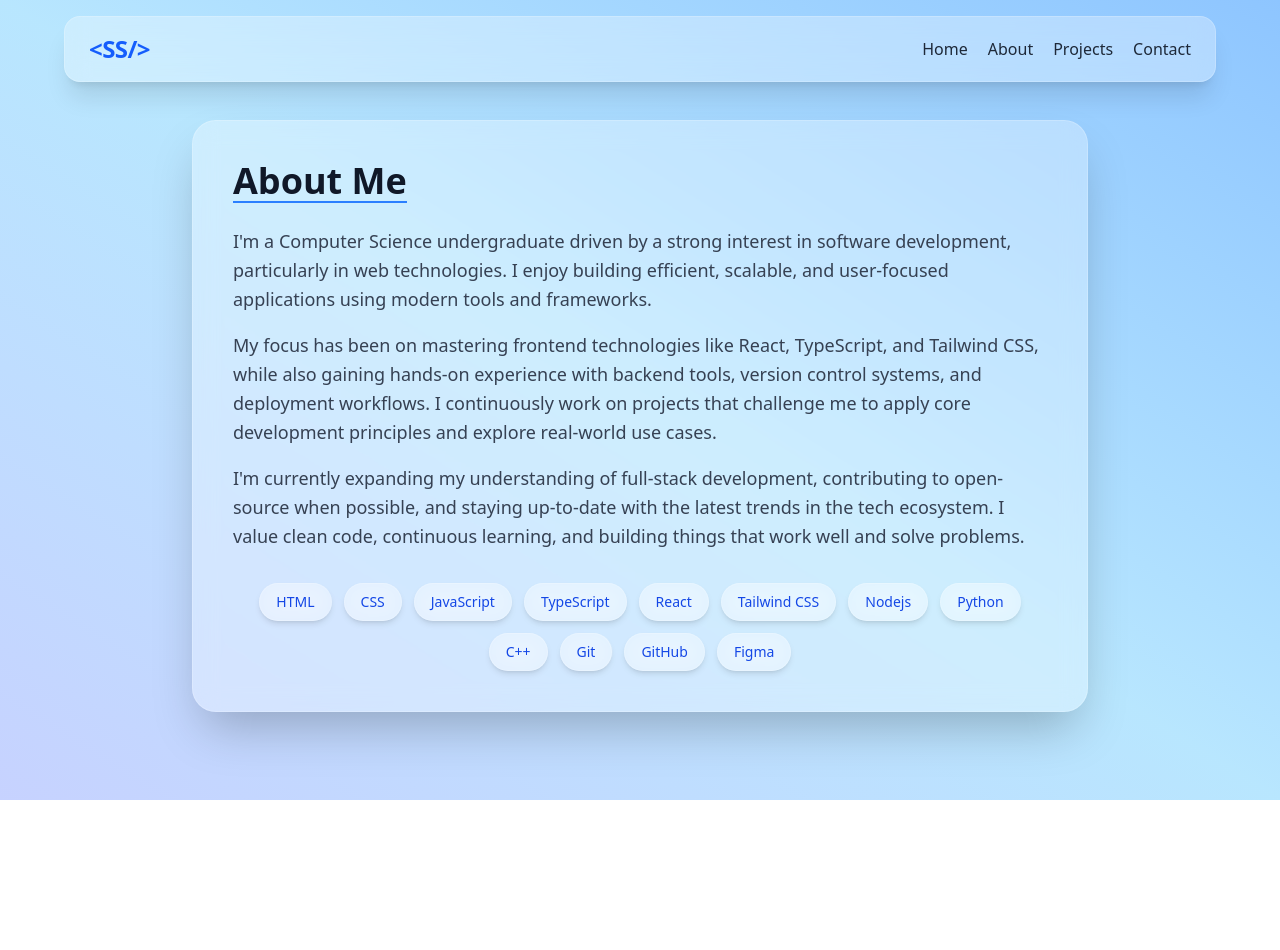
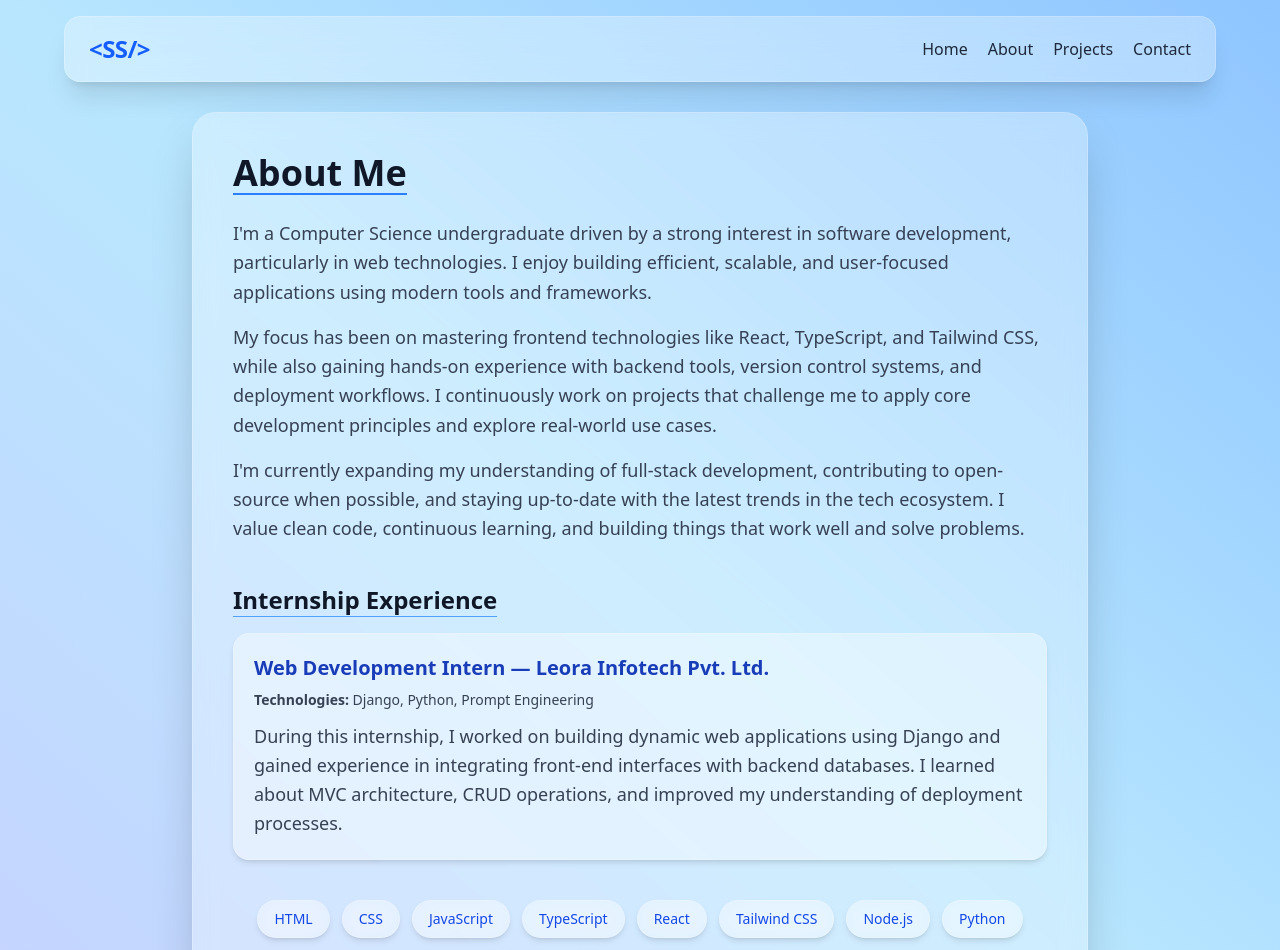
Before and after one commit to SSSwetha25/developer-portfolio, a React (Vite) app: page /about in a window 1280 px wide. Shown: the top 950 px of the page. Before the commit the page ends 800 px from the top, so only its background shows below. Built offline with nearby package versions, Linux system fonts and the light colour scheme.

Commit message:
Internship section

```diff
--- a/src/components/About.jsx
+++ b/src/components/About.jsx
@@ -1,46 +1,68 @@
 import { motion } from "framer-motion";
+
 export default function About() {
   return (
     <section className="pt-28 min-h-screen flex items-center justify-center bg-gradient-to-tr from-indigo-200 via-sky-200 to-blue-300 dark:from-gray-900 dark:via-gray-800 dark:to-gray-900 px-6 py-20 transition-colors">
-      {" "}
       <motion.div
         initial={{ opacity: 0, y: 50 }}
         animate={{ opacity: 1, y: 0 }}
         transition={{ duration: 0.8 }}
         className="max-w-4xl w-full bg-white/30 dark:bg-gray-900/30 backdrop-blur-md border border-white/20 dark:border-gray-700/40 shadow-2xl rounded-3xl p-10 text-gray-800 dark:text-gray-100"
       >
-        {" "}
         <h2 className="text-4xl font-extrabold mb-6 border-b-2 border-blue-500 inline-block text-gray-900 dark:text-white">
-          {" "}
-          About Me{" "}
-        </h2>{" "}
+          About Me
+        </h2>
+
         <div className="space-y-6 text-lg leading-relaxed">
-          {" "}
           <p className="text-lg text-gray-700 dark:text-gray-300 leading-relaxed mb-4">
-            {" "}
             I'm a Computer Science undergraduate driven by a strong interest in
             software development, particularly in web technologies. I enjoy
             building efficient, scalable, and user-focused applications using
-            modern tools and frameworks.{" "}
-          </p>{" "}
+            modern tools and frameworks.
+          </p>
+
           <p className="text-lg text-gray-700 dark:text-gray-300 leading-relaxed mb-4">
-            {" "}
             My focus has been on mastering frontend technologies like React,
             TypeScript, and Tailwind CSS, while also gaining hands-on experience
             with backend tools, version control systems, and deployment
             workflows. I continuously work on projects that challenge me to
-            apply core development principles and explore real-world use cases.{" "}
-          </p>{" "}
+            apply core development principles and explore real-world use cases.
+          </p>
+
           <p className="text-lg text-gray-700 dark:text-gray-300 leading-relaxed">
-            {" "}
             I'm currently expanding my understanding of full-stack development,
             contributing to open-source when possible, and staying up-to-date
             with the latest trends in the tech ecosystem. I value clean code,
             continuous learning, and building things that work well and solve
-            problems.{" "}
-          </p>{" "}
-          <div className="mt-8 flex flex-wrap gap-3 justify-center text-sm">
-            {" "}
+            problems.
+          </p>
+
+          {/* --- INTERNSHIP EXPERIENCE SECTION --- */}
+          <div className="mt-10">
+            <h3 className="text-2xl font-semibold text-gray-900 dark:text-white mb-4 border-b border-blue-400 inline-block">
+              Internship Experience
+            </h3>
+            <div className="space-y-4">
+              <div className="bg-white/40 dark:bg-gray-800/40 p-5 rounded-2xl border border-white/20 dark:border-gray-700/50 shadow-md">
+                <h4 className="text-xl font-semibold text-blue-800 dark:text-blue-300">
+                  Web Development Intern — Leora Infotech Pvt. Ltd.
+                </h4>
+                <p className="text-sm text-gray-700 dark:text-gray-300 mt-2">
+                  <strong>Technologies:</strong> Django, Python, Prompt Engineering
+                </p>
+                <p className="text-gray-700 dark:text-gray-400 mt-3">
+                  During this internship, I worked on building dynamic web
+                  applications using Django and gained experience in integrating
+                  front-end interfaces with backend databases. I learned about
+                  MVC architecture, CRUD operations, and improved my
+                  understanding of deployment processes.
+                </p>
+              </div>
+            </div>
+          </div>
+
+          {/* --- SKILLS SECTION --- */}
+          <div className="mt-10 flex flex-wrap gap-3 justify-center text-sm">
             {[
               "HTML",
               "CSS",
@@ -48,7 +70,7 @@ export default function About() {
               "TypeScript",
               "React",
               "Tailwind CSS",
-              "Nodejs",
+              "Node.js",
               "Python",
               "C++",
               "Git",
@@ -59,13 +81,12 @@ export default function About() {
                 key={skill}
                 className="px-4 py-2 bg-white/30 dark:bg-gray-700/50 backdrop-blur-md border border-white/20 dark:border-gray-600/50 text-blue-700 dark:text-blue-200 rounded-full shadow-md text-sm font-medium transition-all duration-300 hover:scale-105 hover:shadow-lg hover:border-blue-400/60"
               >
-                {" "}
-                {skill}{" "}
+                {skill}
               </span>
-            ))}{" "}
-          </div>{" "}
-        </div>{" "}
-      </motion.div>{" "}
+            ))}
+          </div>
+        </div>
+      </motion.div>
     </section>
   );
 }
```
